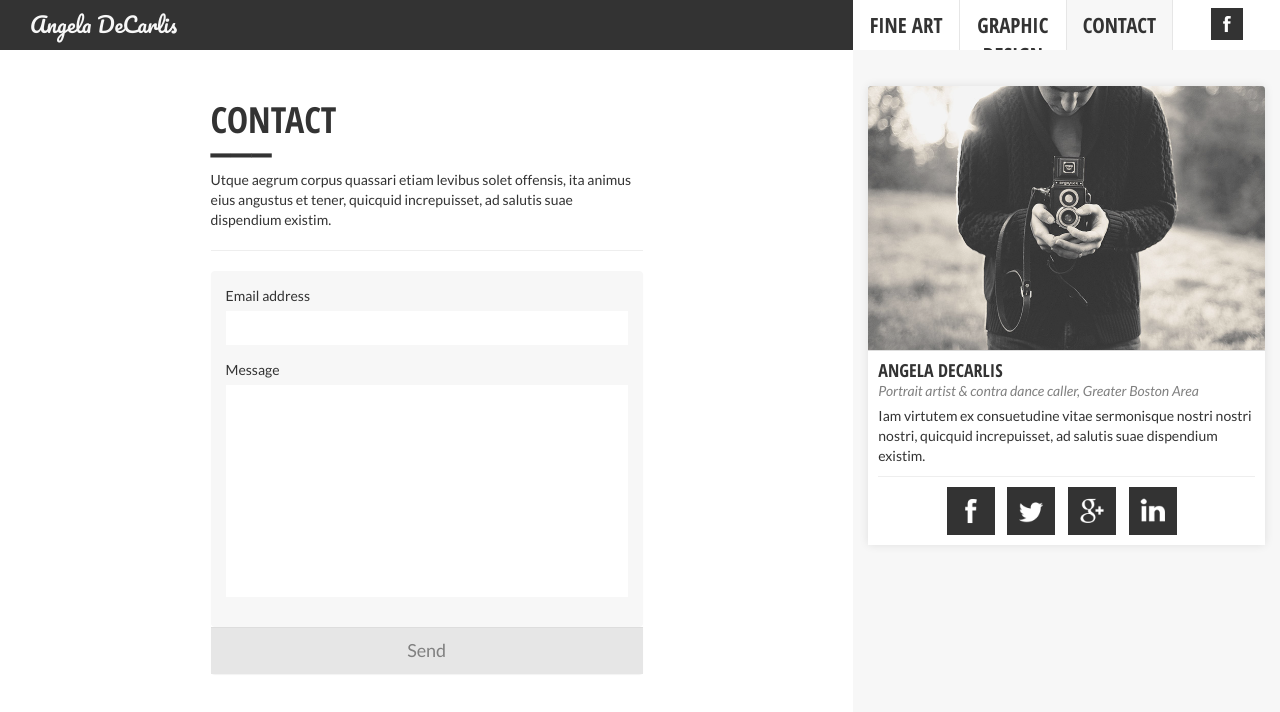
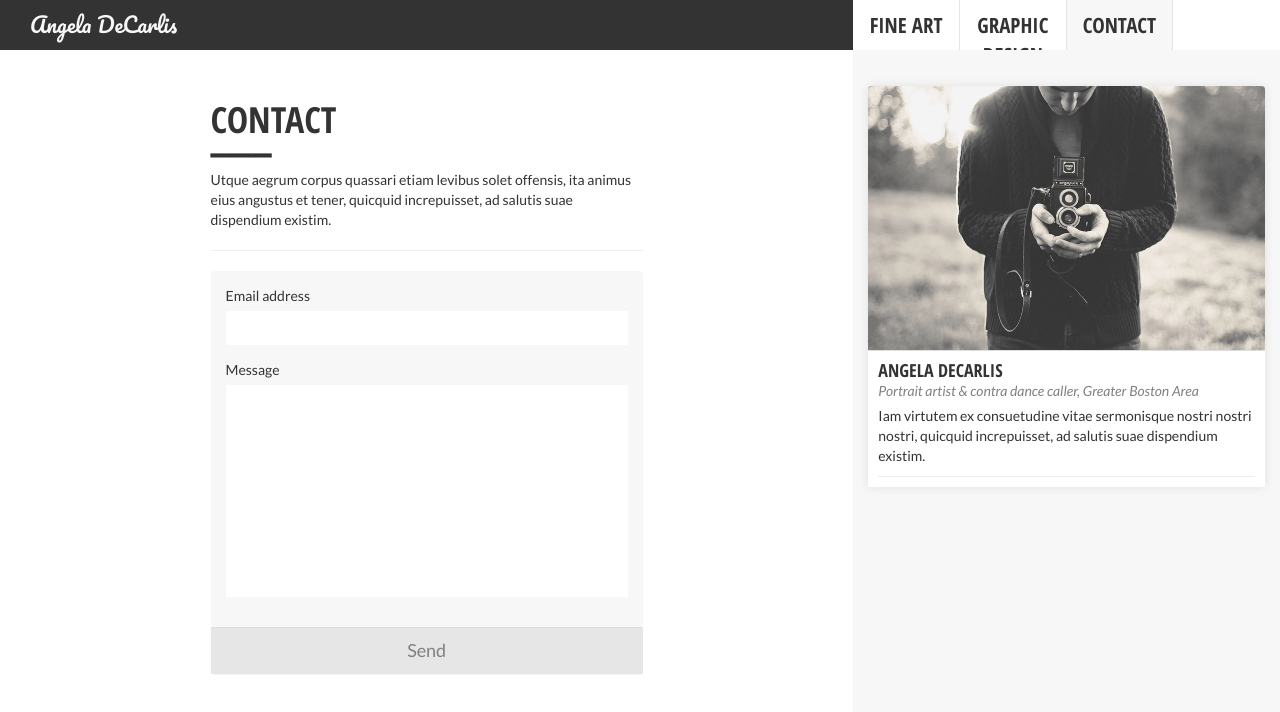
Before and after one commit to DanielJRaine/angela-decarlis-portfolio, a website: page contact.html in a window 1280 px wide. Drawn offline with Linux system fonts and the light colour scheme.

Commit message:
Remove social media logos

```diff
--- a/contact.html
+++ b/contact.html
@@ -36,7 +36,7 @@
                                 <a href="contact.html">contact</a>
                             </li>
                             <li class="last">
-                                <a href="https://www.facebook.com/adecarlis"><img class="social" src="img/icon/icon-facebook.png" alt="facebook"></a>
+                                <!--<a href="https://www.facebook.com/adecarlis"><img class="social" src="img/icon/icon-facebook.png" alt="facebook"></a>-->
                                 <!--<a href="#"><img class="social" src="img/icon/icon-twitter.png" alt="twitter"></a>-->
                             </li>
                         </ul>
@@ -105,10 +105,10 @@
 
                                         <!--social networks-->
                                         <div class="item-social text-center">
-                                            <a href="https://www.facebook.com/adecarlis"><img class="social" src="img/icon/icon-facebook.png" alt="Facebook"></a>
-                                            <a href="#"><img class="social bis" src="img/icon/icon-twitter.png" alt="Twitter"></a>
-                                            <a href="#"><img class="social" src="img/icon/icon-google.png" alt="Google plus"></a>
-                                            <a href="#"><img class="social bis" src="img/icon/icon-linkedin.png" alt="Linkedin"></a>
+                                            <!--<a href="https://www.facebook.com/adecarlis"><img class="social" src="img/icon/icon-facebook.png" alt="Facebook"></a>-->
+                                            <!--<a href="#"><img class="social bis" src="img/icon/icon-twitter.png" alt="Twitter"></a>-->
+                                            <!--<a href="#"><img class="social" src="img/icon/icon-google.png" alt="Google plus"></a>-->
+                                            <!--<a href="#"><img class="social bis" src="img/icon/icon-linkedin.png" alt="Linkedin"></a>-->
                                         </div>
 
                                     </div>
```
Also changed, not shown: blog.html (+2 -2 lines), index.html (+1 -1 lines), stash/project-example.html (+1 -1 lines).
